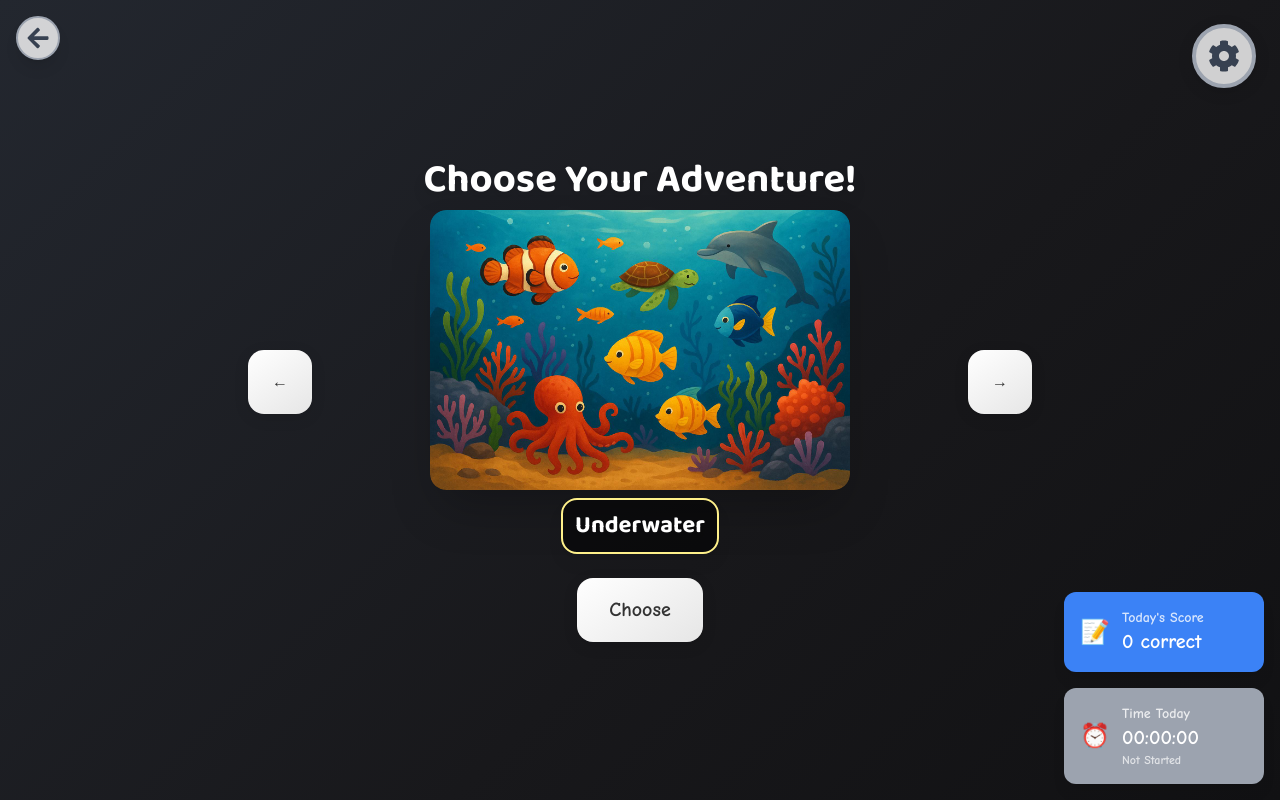
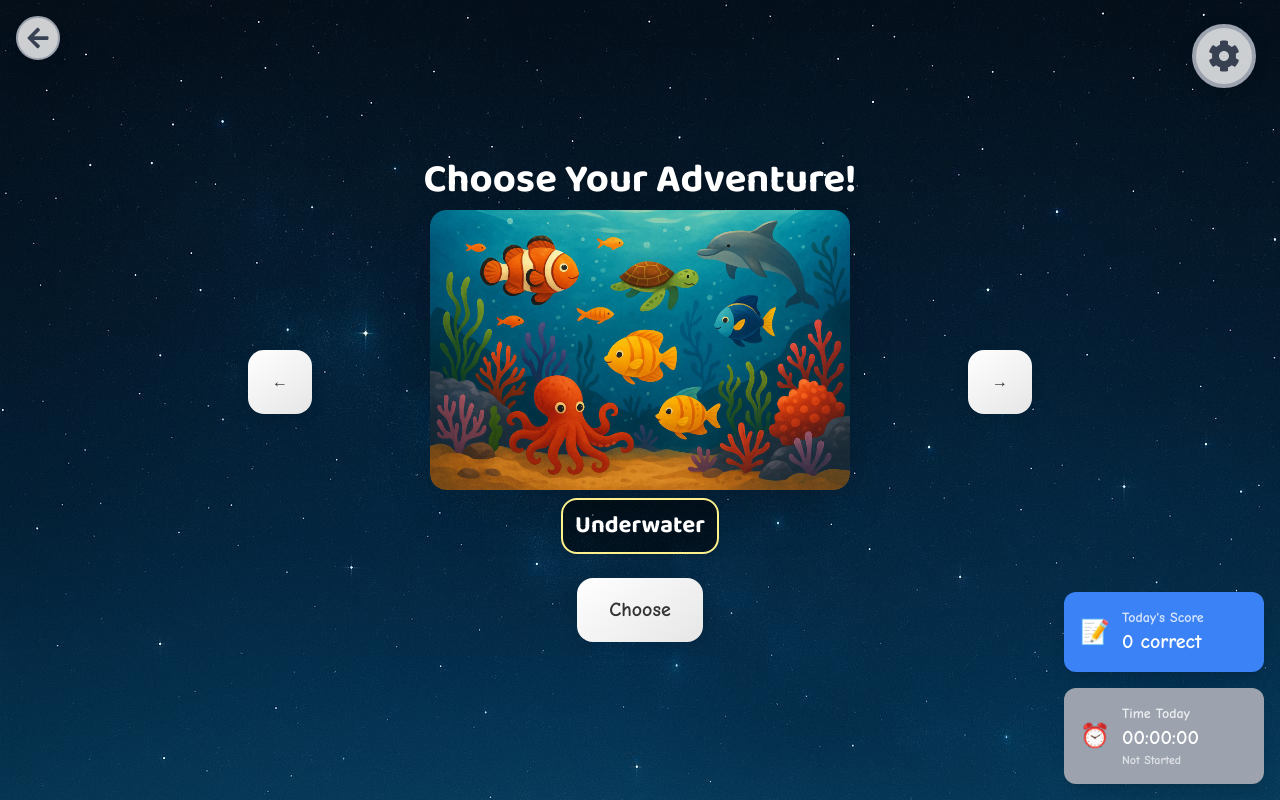
Before and after one commit to ranjannkumar/math-facts, a React (Vite) app: page /theme in a window 1280 px wide. Built offline with nearby package versions, Linux system fonts and the light colour scheme; no server answers.

Commit message:
style changes

```diff
--- a/src/components/ThemePicker.jsx
+++ b/src/components/ThemePicker.jsx
@@ -77,7 +77,7 @@ const ThemePicker = () => {
           : 'justify-center overflow-hidden'
       }`}
       style={{
-        background: 'linear-gradient(135deg, #23272f 0%, #18181b 60%, #111113 100%)',
+        background: "url('/night_sky_landscape.jpg')",
         width: '100vw',
         minHeight: '100vh',
         paddingTop: 'max(env(safe-area-inset-top), 1rem)',
```
